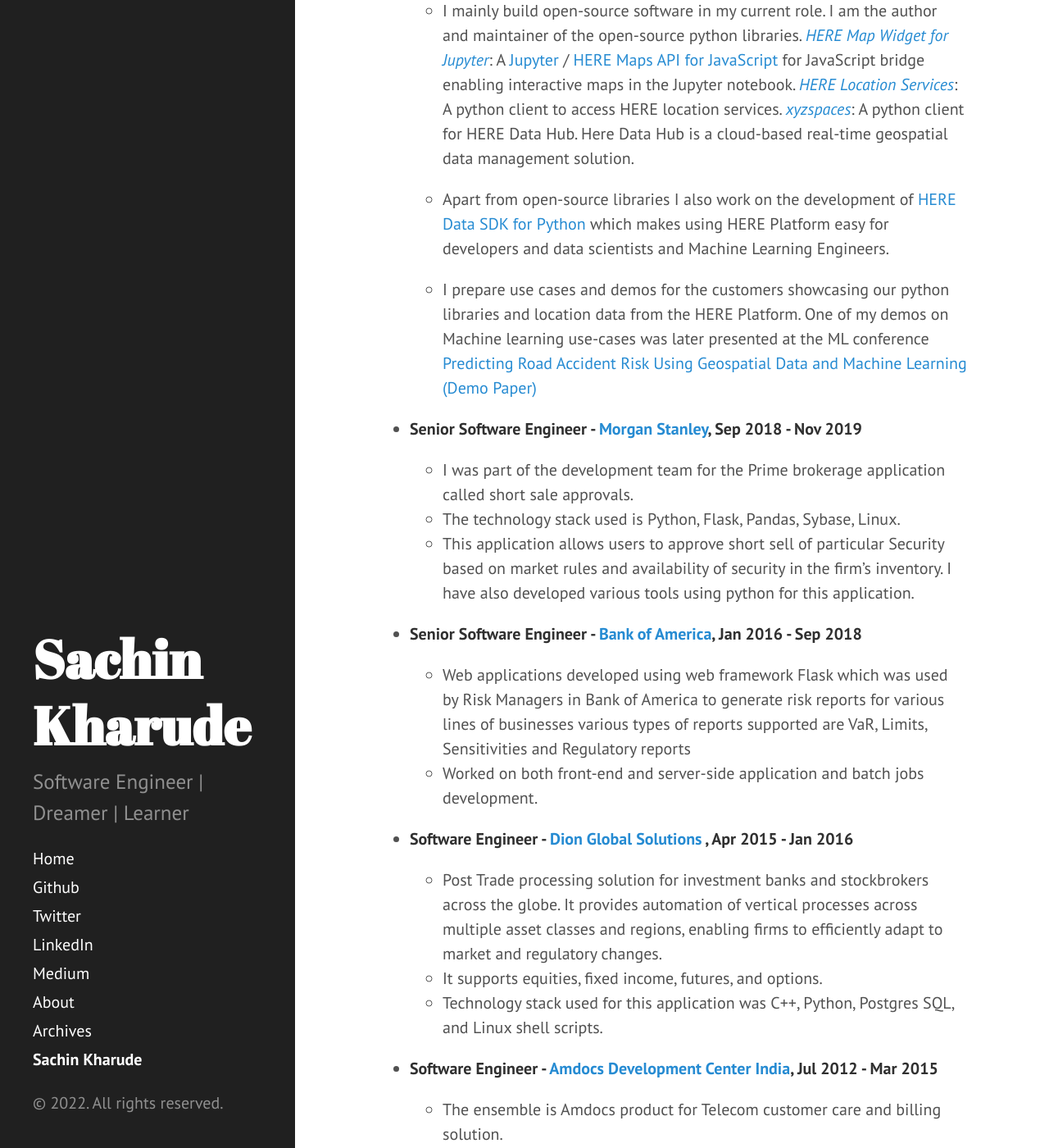
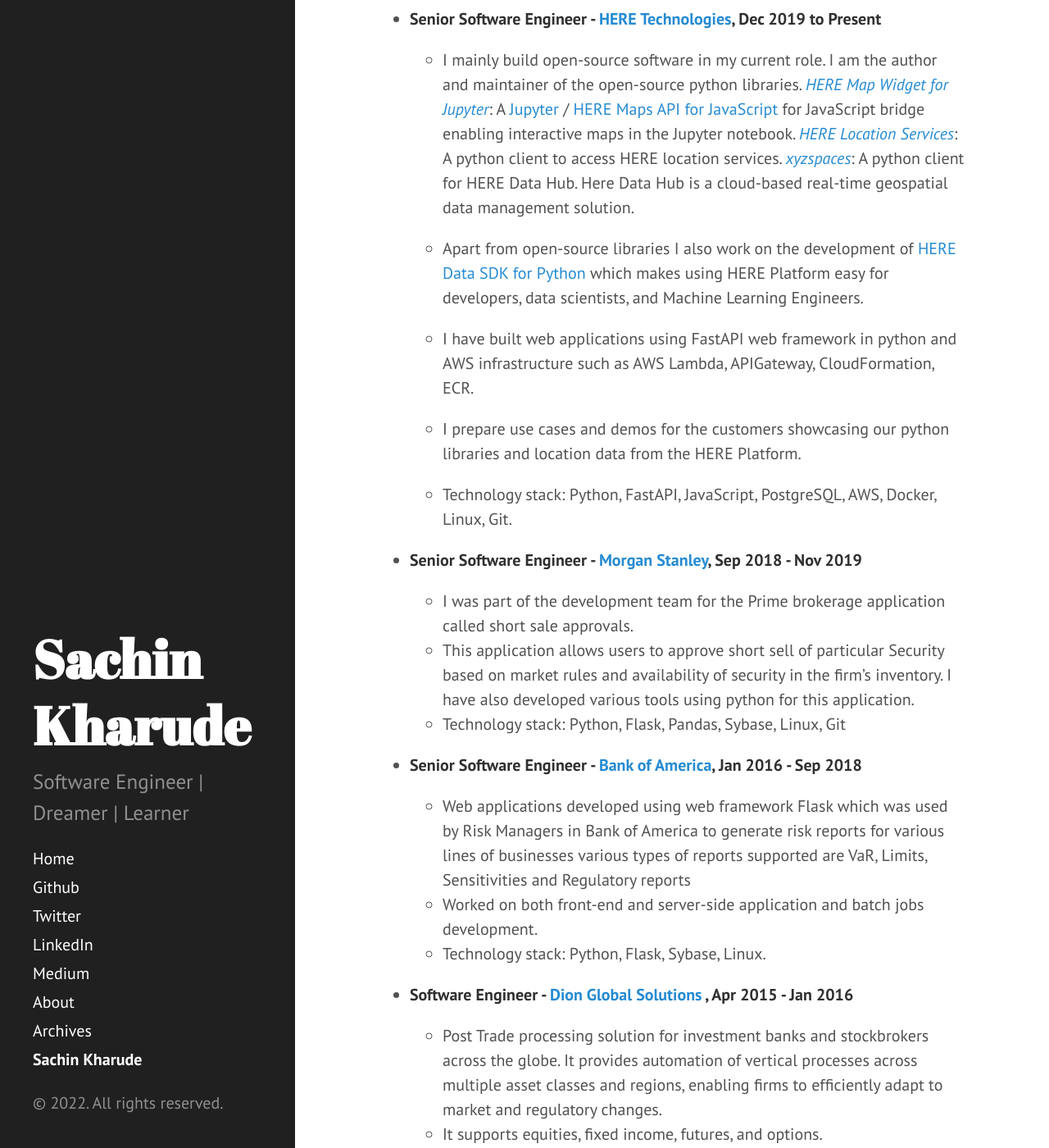
Before and after one commit to sackh/sackh.github.io, a Jekyll site: the page built from resume.md, in a window 1280 px wide and 1400 px high, scrolled down 2069 px. Shown: the whole window at 82% size. Built offline with Jekyll 4.4.1, drawn with Linux system fonts in a browser that asks for light colours; our own code applies the rules of GitHub Pages for plain Markdown files; Markdown is read by kramdown in place of the engine named in the settings; some of the changed text lies outside the part shown.

Commit message:
updates
Signed-off-by: Kharude, Sachin <sachin.kharude@here.com>

```diff
--- a/resume.md
+++ b/resume.md
@@ -52,17 +53,19 @@
       *[HERE Location Services]((https://pypi.org/project/here-location-services/))*: A python client to access HERE location services.
       *[xyzspaces](https://pypi.org/project/xyzspaces/)*: A python client for HERE Data Hub. Here Data Hub is a cloud-based real-time geospatial data management solution.
 
-    * Apart from open-source libraries I also work on the development of [HERE Data SDK for Python](https://developer.here.com/documentation/sdk-python-v2/dev_guide/index. html) which makes using HERE Platform easy for developers and data scientists and Machine Learning  Engineers.
+    * Apart from open-source libraries I also work on the development of [HERE Data SDK for Python](https://developer.here.com/documentation/sdk-python-v2/dev_guide/index.html) which makes using HERE Platform easy for developers, data scientists, and Machine Learning  Engineers.
+
+    * I have built web applications using FastAPI web framework in python and AWS infrastructure such as AWS Lambda, APIGateway, CloudFormation, ECR.
 
     * I prepare use cases and demos for the customers showcasing our python libraries and location data from the HERE Platform.
-    One of my demos on Machine learning use-cases was later presented at the ML conference [Predicting Road Accident Risk Using Geospatial Data and
-    Machine Learning (Demo Paper)](https://assets.amazon.science/0a/24/b8916d8c46b58a7a80bd520e87d6/predicting-road-accident-risk-using-geospatial-data-and-machine-learning-demo-paper.pdf)
+
+    * Technology stack: Python, FastAPI, JavaScript, PostgreSQL, AWS, Docker, Linux, Git.
 
 * **Senior Software Engineer - [Morgan Stanley](https://www.morganstanley.com/), Sep 2018 - Nov 2019**
 
    * I was part of the development team for the Prime brokerage application called short sale approvals.
-   * The technology stack used is Python, Flask, Pandas, Sybase, Linux.
    * This application allows users to approve short sell of particular Security based on market rules and availability of security in the firm's inventory. I have also developed various tools using python for this application.
+   * Technology stack: Python, Flask, Pandas, Sybase, Linux, Git
 
 
 * **Senior Software Engineer - [Bank of America](https://www.bankofamerica.com/), Jan 2016 - Sep 2018**
@@ -70,13 +73,14 @@
    * Web applications developed using web framework Flask which was used by Risk Managers in Bank of America to generate risk
    reports for various lines of businesses various types of reports supported are VaR, Limits, Sensitivities and Regulatory reports
    * Worked on both front-end and server-side application and batch jobs development.
+   * Technology stack: Python, Flask, Sybase, Linux.
 
 * **Software Engineer - [Dion Global Solutions ](https://www.dionglobal.com/), Apr 2015 - Jan 2016**
 
    * Post Trade processing solution for investment banks and stockbrokers across the globe. It provides automation of vertical
    processes across multiple asset classes and regions, enabling firms to efficiently adapt to market and regulatory changes.
    * It supports equities, fixed income, futures, and options.
-   * Technology stack used for this application was C++, Python, Postgres SQL, and Linux shell scripts.
+   * Technology stack: C++, Python, PostgreSQL, AWS, Linux shell scripts, Git.
 
 * **Software Engineer - [Amdocs Development Center India](https://www.amdocs.com/), Jul 2012 - Mar 2015**
 
@@ -85,6 +89,7 @@
    managing customer accounts.
    * I have worked as a backend engineer and developed C++ backend for ensemble products for billing and accounts receivable
    modules.
+   * Technology stack: C++, Python, PostgreSQL, Linux shell scripts, Git.
 
 
 **Education**:
```
Also changed, not shown: other parts of resume.md (+3 -2 lines).
